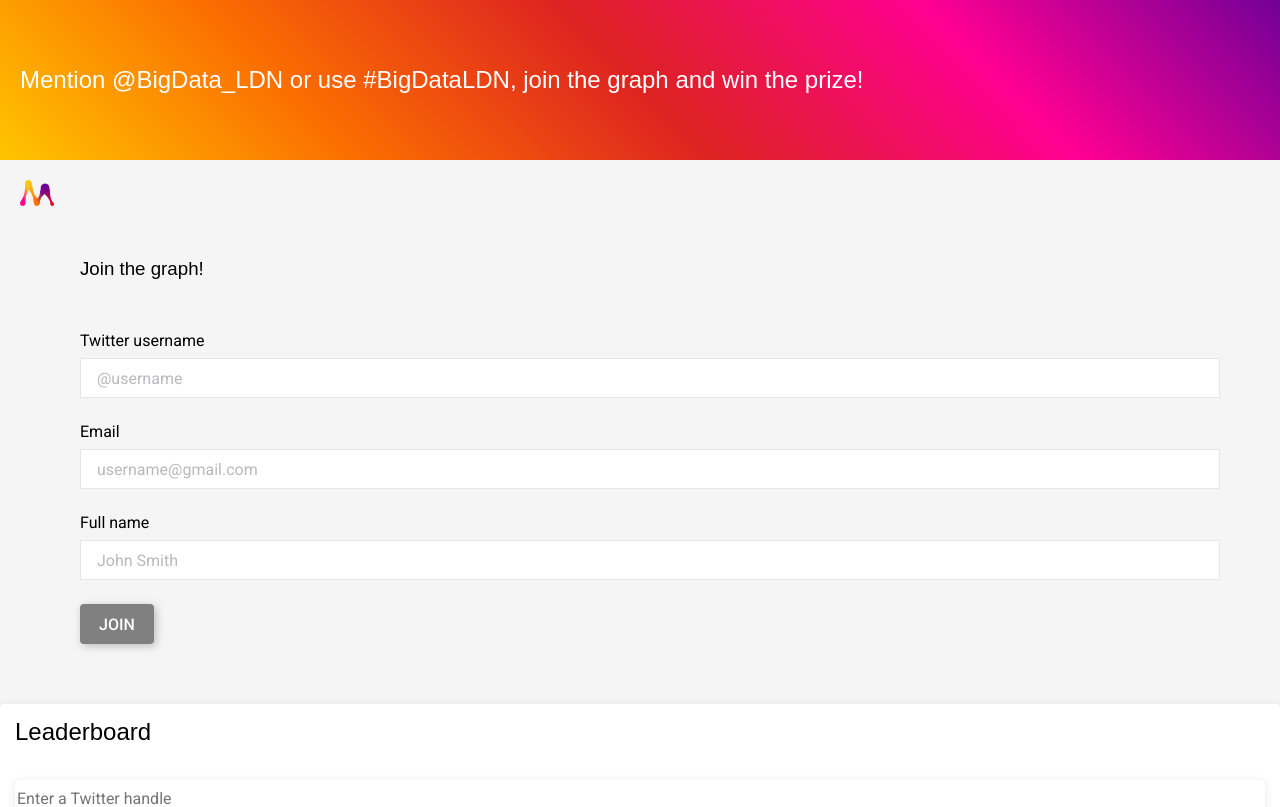
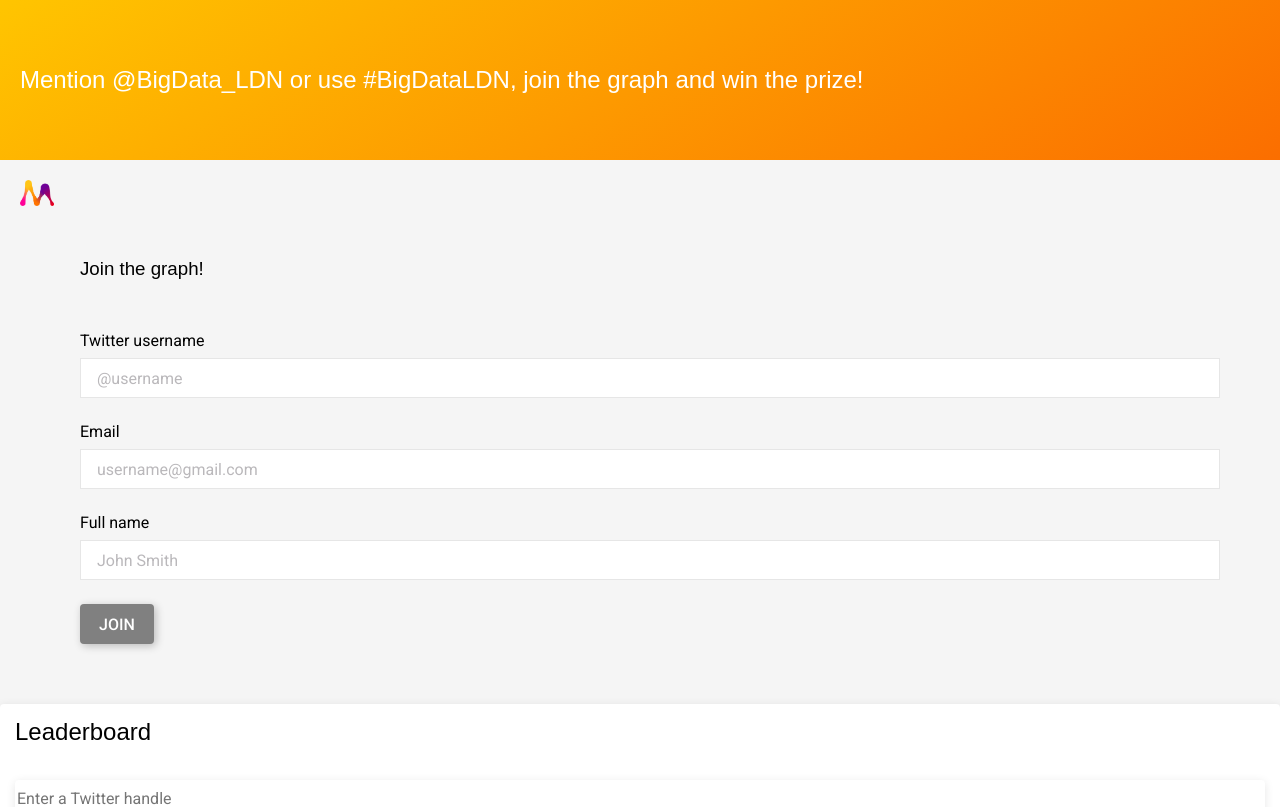
Before and after one commit to memgraph/conference-connector, a Next.js app in the folder frontend/: page /signup in a window 1280 px wide. Shown: the top 807 px of the page. Built offline with nearby package versions, Linux system fonts and the light colour scheme; no server answers; a web font is replaced by a local one.

Commit message:
Update gradient

```diff
--- a/frontend/src/styles/Home.module.css
+++ b/frontend/src/styles/Home.module.css
@@ -350,7 +350,7 @@
 
 .mobileTable {
   height: 20vh;
-  background: linear-gradient(45deg, #FFC500, #FB6E00, #DD2222, #FF0092, #720096);
+  background: linear-gradient(328.07deg, #FB6E00 0%, #FFC500 100%);
   display: table;
   width: 100%;
 }
```
